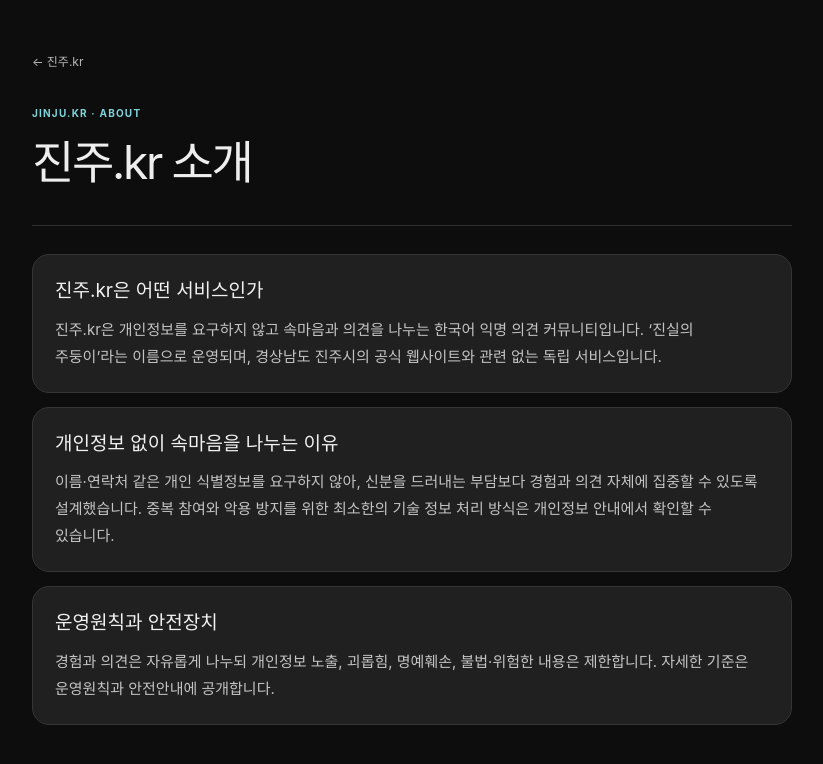
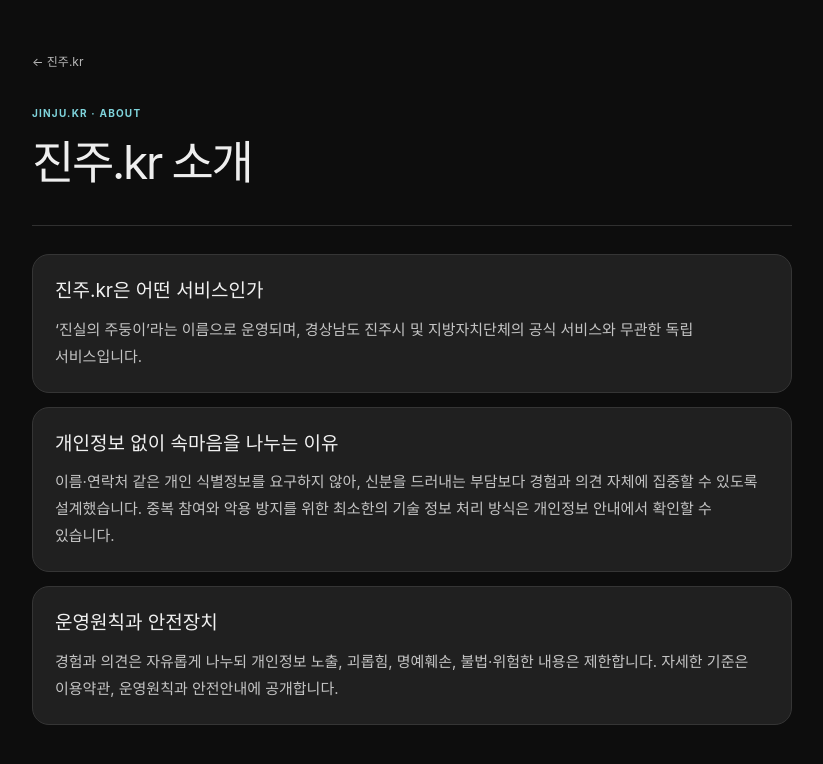
Before and after one commit to junginaha/JINJU, a Next.js app: page /about in a window 1280 px wide. Shown: the top 764 px of the page, without its empty margins (228-1051 px from the left). Built offline with nearby package versions, Linux system fonts and the light colour scheme.

Commit message:
About에 고정 브랜드 정의문 반영

```diff
--- a/app/about/page.tsx
+++ b/app/about/page.tsx
@@ -2,7 +2,7 @@ import type { Metadata } from "next";
 import PolicyPage from "../../components/PolicyPage";
 import {
   canonicalUrl,
-  SITE_DESCRIPTION,
+  SITE_DEFINITION,
   SITE_IDENTITY_DESCRIPTION,
   SITE_NAME,
   SITE_ORGANIZATION_ID,
@@ -42,7 +42,7 @@ export default function AboutPage() {
     "@id": `${aboutUrl}#about`,
     url: aboutUrl,
     name: pageTitle,
-    description: SITE_IDENTITY_DESCRIPTION,
+    description: SITE_DEFINITION,
     inLanguage: "ko-KR",
     isPartOf: { "@id": SITE_WEBSITE_ID },
     about: { "@id": SITE_ORGANIZATION_ID },
@@ -57,7 +57,8 @@ export default function AboutPage() {
       <PolicyPage eyebrow="JINJU.KR · ABOUT" title="진주.kr 소개">
         <section>
           <h2>진주.kr은 어떤 서비스인가</h2>
-          <p>{SITE_DESCRIPTION} ‘{SITE_TAGLINE}’라는 이름으로 운영되며, 경상남도 진주시의 공식 웹사이트와 관련 없는 독립 서비스입니다.</p>
+          <p>{SITE_DEFINITION}</p>
+          <p>‘{SITE_TAGLINE}’라는 이름으로 운영되며, 경상남도 진주시 및 지방자치단체의 공식 서비스와 무관한 독립 서비스입니다.</p>
         </section>
         <section>
           <h2>개인정보 없이 속마음을 나누는 이유</h2>
@@ -65,7 +66,7 @@ export default function AboutPage() {
         </section>
         <section>
           <h2>운영원칙과 안전장치</h2>
-          <p>경험과 의견은 자유롭게 나누되 개인정보 노출, 괴롭힘, 명예훼손, 불법·위험한 내용은 제한합니다. 자세한 기준은 <a href="/principles">운영원칙</a>과 <a href="/safety">안전안내</a>에 공개합니다.</p>
+          <p>경험과 의견은 자유롭게 나누되 개인정보 노출, 괴롭힘, 명예훼손, 불법·위험한 내용은 제한합니다. 자세한 기준은 <a href="/terms">이용약관</a>, <a href="/principles">운영원칙</a>과 <a href="/safety">안전안내</a>에 공개합니다.</p>
         </section>
       </PolicyPage>
     </>
```
